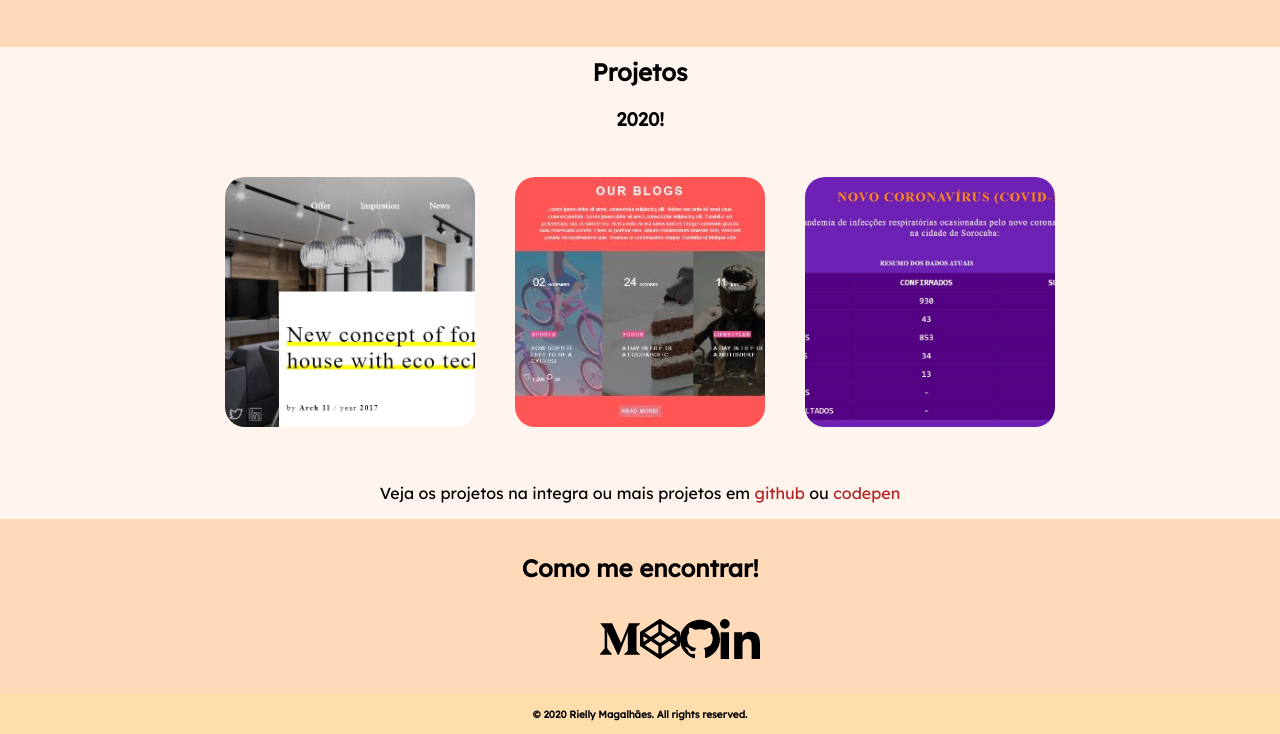
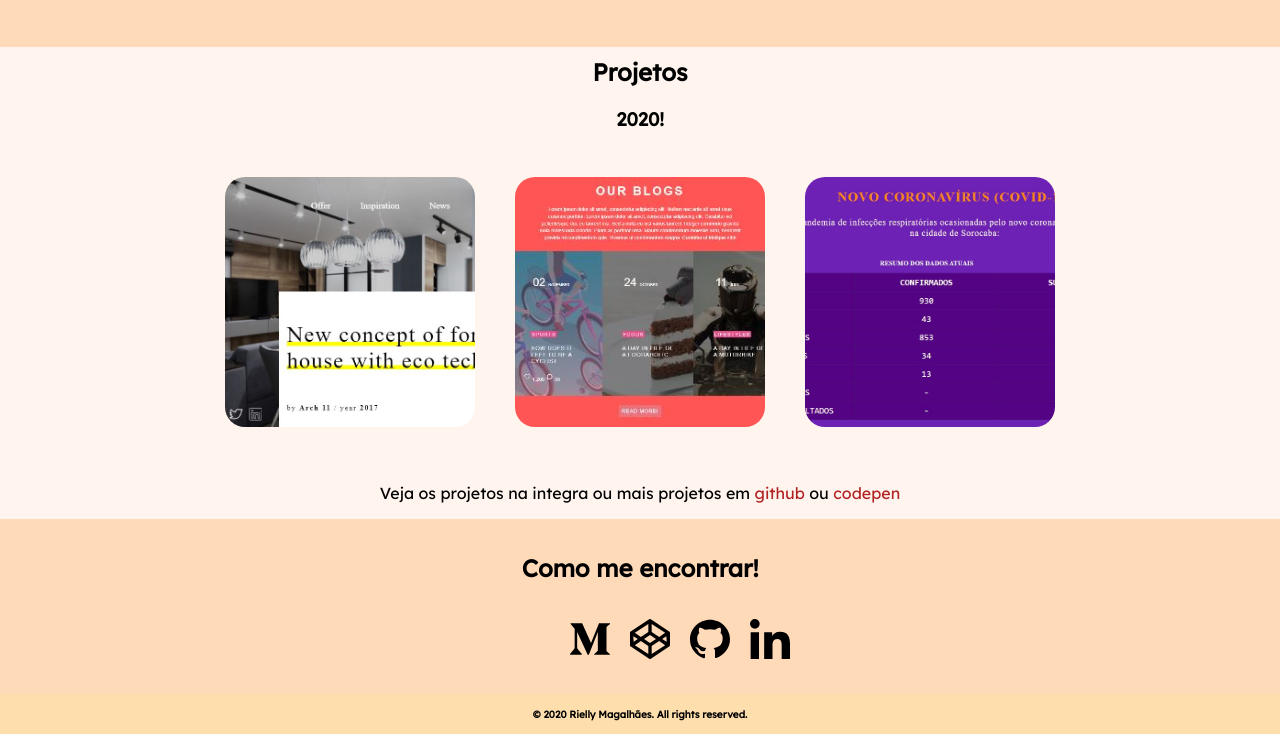
Before and after one commit to RiellyCM/RiellyMagalhaes, a plain HTML site: page index.html in a window 1280 px wide. Shown: the part 726-1460 px from the top of the page. Drawn offline with Linux system fonts and the light colour scheme.

Commit message:
adiciona margin nos icones

```diff
--- a/css/style.css
+++ b/css/style.css
@@ -254,12 +254,20 @@
     padding: 15px;
   }
 
+  .contact__title__section {
+    left: 0 20px;
+  }
+
   .item__contact {
     list-style: none;
     display: flex;
     justify-content: space-between;
   }
 
+  .social__icon_list{
+    margin: 0 10px;
+    align-items: center;
+  }
   .social__icon {
     width: 50px;
   }
--- a/index.html
+++ b/index.html
@@ -75,9 +75,9 @@
   </section>
 
   <section class="contact__section" id="contatos">
-      <h2 class="Contact__titulo__section"> Como me encontrar! </h2>
+      <h2 class="contact__title__section"> Como me encontrar! </h2>
       <ul class="item__contact">
-        <li>
+        <li class="social__icon_list">
           <a class="social__icon" href="https://medium.com/@magalhaesrielly">
             <svg viewBox="0 0 24 24" xmlns="http://www.w3.org/2000/svg">
               <path d="M22 4.7L24 3v-.4h-6.6l-4.8 11.8L7.3 2.5h-7v.4l2.2 2.7c.3.2.4.5.3.8V17c.1.3 0 .7-.3 1L0 21v.5h7.1V21l-2.5-3c-.2-.4-.4-.8-.3-1.1V7.8l6.3 13.7h.7l5.4-13.7v10.9c0 .3 0 .3-.2.5l-2 1.9v.4H24v-.4l-2-1.8a.6.6 0 01-.1-.6V5.3c0-.2 0-.4.2-.6z"/>
@@ -85,7 +85,7 @@
           </a>
         </li>
 
-        <li>
+        <li class="social__icon_list">
           <a class="social__icon" href="https://codepen.io/_rielly">
             <svg viewBox="0 0 24 24" xmlns="http://www.w3.org/2000/svg">
               <path d="M.5 16.5l11 7.3c.3.3.7.3 1 0l11-7.3c.3-.2.5-.5.5-.8V8.3a1 1 0 00-.5-.8L12.5.2a1 1 0 00-1 0L.4 7.5a1 1 0 00-.5.8v7.4c0 .3.2.6.5.8zM11 21l-8.1-5.3 3.6-2.5 4.5 3zm2 0v-4.8l4.5-3 3.6 2.5zm9-7.3L19.3 12l2.5-1.7zM13 3l8.1 5.3-3.6 2.5-4.5-3zm-1 6.6l3.6 2.4-3.6 2.4L8.4 12zM11 3v4.8l-4.5 3-3.6-2.5zm-9 7.3L4.7 12l-2.5 1.7z"/>
@@ -93,7 +93,7 @@
           </a>
         </li>
 
-        <li>
+        <li class="social__icon_list">
           <a class="social__icon" href="https://github.com/RiellyCM">
             <svg viewBox="0 0 24 24" xmlns="http://www.w3.org/2000/svg">
               <path d="M12 .5C5.4.5 0 5.8 0 12.3c0 5.2 3.4 9.6 8.2 11.2.6 0 .8-.3.8-.6v-2c-3.3.7-4-1.6-4-1.6-.6-1.3-1.4-1.7-1.4-1.7-1-.7.1-.7.1-.7C5 16.9 5.6 18 5.6 18c1 1.8 2.8 1.3 3.5 1 0-.8.4-1.3.7-1.6-2.7-.3-5.5-1.3-5.5-5.8 0-1.3.5-2.4 1.3-3.2-.2-.3-.6-1.5 0-3.1 0 0 1-.3 3.4 1.2a11.7 11.7 0 016 0c2.3-1.5 3.3-1.2 3.3-1.2.6 1.6.2 2.8 0 3.1.9.8 1.3 1.9 1.3 3.2 0 4.5-2.8 5.5-5.5 5.8.5.3.9 1 .9 2.2v3.2c0 .3.1.7.8.6 4.8-1.6 8.2-6 8.2-11.2C24 5.8 18.6.5 12 .5z"/>
@@ -101,7 +101,7 @@
           </a>
         </li>
 
-        <li>
+        <li class="social__icon_list">
           <a class="social__icon" href="https://www.linkedin.com/in/rielly-magalh%C3%A3es-8bb367192/">
             <svg viewBox="0 0 24 24" xmlns="http://www.w3.org/2000/svg">
               <path d="M24 24v-8.8c0-4.3-1-7.6-6-7.6-2.4 0-4 1.3-4.7 2.6V8H8.5v16h5v-8c0-2 .4-4 3-4 2.5 0 2.5 2.3 2.5 4.2V24zM.4 8h5v16h-5zM2.9 0a2.9 2.9 0 000 5.8 3 3 0 002.9-3c0-1.5-1.3-2.8-3-2.8z"/>
```
